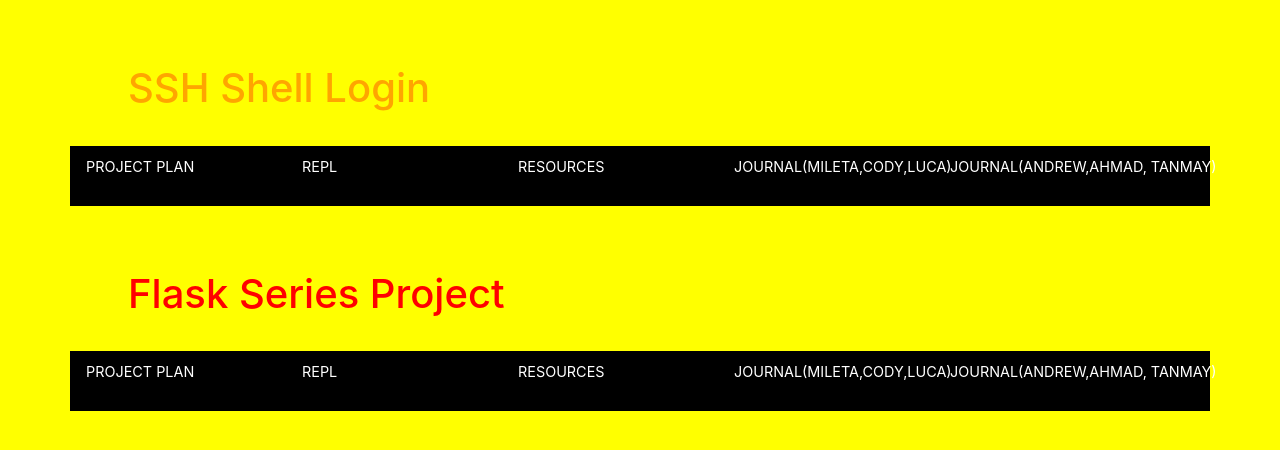
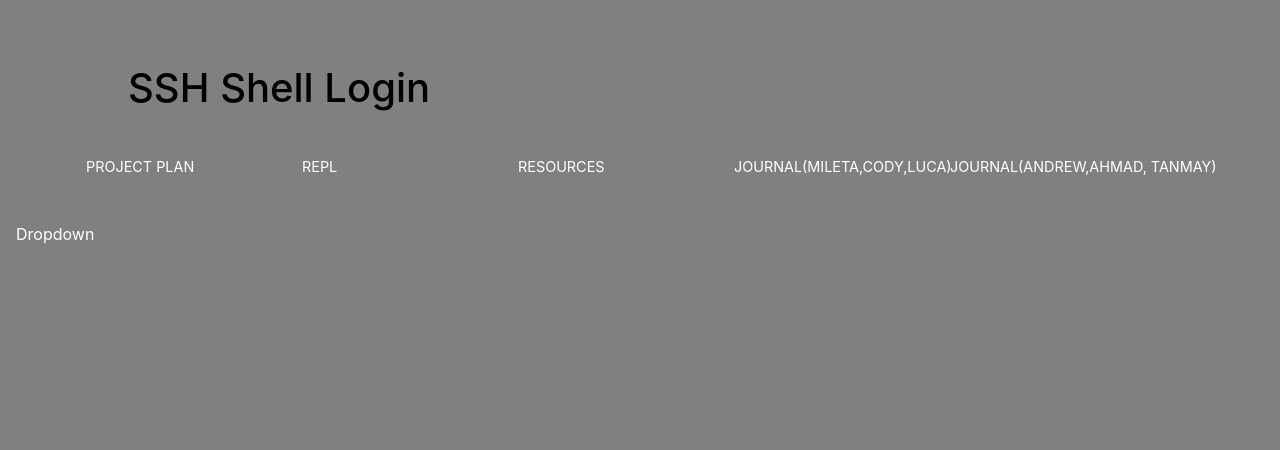
Before and after one commit to MaxVukovich/SecureShell, a Flask app: page /links/ in a window 1280 px wide. Shown: the part 56-506 px from the top of the page. Run offline with Flask 2, Linux system fonts and the light colour scheme; some libraries are stand-ins or nearby versions.

Commit message:
fourth commit

```diff
--- a/templates/links.html
+++ b/templates/links.html
@@ -5,7 +5,6 @@
     <link rel="stylesheet" href="https://stackpath.bootstrapcdn.com/bootstrap/4.3.1/css/bootstrap.min.css" integrity="sha384-ggOyR0iXCbMQv3Xipma34MD+dH/1fQ784/j6cY/iJTQUOhcWr7x9JvoRxT2MZw1T"
           crossorigin="anonymous">
     <link rel="stylesheet" href="https://cdnjs.cloudflare.com/ajax/libs/font-awesome/4.7.0/css/font-awesome.min.css">
-<body>
 <!-- Navigation Bar -->
 <nav class="navbar navbar-expand-lg navbar-light bg-light">
     <a class="navbar-brand" href="#">SSH Login Flask Website</a>
@@ -23,14 +22,15 @@
 </nav>
 
 
+
 </head>
-<body style ="background-color:yellow;">
+<body style ="background-color:gray;">
 
 <div class="product" style="margin-top: 5%;">
     <div class="row" style="padding: 10%; padding-top: 0%; padding-bottom: 2%;">
 
         <div class="col-8">
-            <h1 style="color:Orange;">SSH Shell Login</h1>
+            <h1 style="color:Black;">SSH Shell Login</h1>
         </div>
 
     </div>
@@ -59,42 +59,60 @@
 
 </div>
 
+<head>
+    <meta name="viewport" content="width=device-width, initial-scale=1">
+    <style>
+.dropbtn {
+  background-color: gray;
+  color: white;
+  padding: 16px;
+  font-size: 16px;
+  border: none;
+  left: 30px;
+}
 
-<div class="product" style="margin-top: 5%;">
-    <div class="row" style="padding: 10%; padding-top: 0%; padding-bottom: 2%;">
+.dropdown {
+  position: relative;
+  display: inline-block;
+}
 
-        <div class="col-8">
-            <h1 style="color:Red;">Flask Series Project</h1>
-        </div>
+.dropdown-content {
+  display: none;
+  position: absolute;
+  background-color: white;
+  min-width: 160px;
+  box-shadow: 0px 8px 16px 0px rgba(0,0,0,0.2);
+  z-index: 1;
+}
 
+.dropdown-content a {
+  color: black;
+  padding: 12px 16px;
+  text-decoration: none;
+  display: block;
+}
+
+.dropdown-content a:hover {background-color: #ddd;}
+
+.dropdown:hover .dropdown-content {display: block;}
+
+.dropdown:hover .dropbtn {background-color: gray;}
+</style>
+</head>
+
+<body>
+
+<div class="dropdown">
+    <button class="dropbtn">Dropdown</button>
+    <div class="dropdown-content">
+        <a href="#">Link 1</a>
+        <a href="#">Link 2</a>
+        <a href="#">Link 3</a>
     </div>
-
-    <div class="container" style="padding-left: 0%;">
-        <div class="item">
-            <a href="https://docs.google.com/document/d/1oDSYDH4TLnrq1seO0PEO6nYHXbi3XMscEtPeNIbfMIk/edit?usp=sharing" class="btn">Project Plan</a>
-        </div>
-
-        <div class="item">
-            <a href="https://repl.it/@TMarwah/Team3-SSH-Login#main.py" class="btn">Repl</a>
-        </div>
-
-        <div class="item">
-            <a href="http://nighthawkcoders.cf/courses/python/#flask-padlet" class="btn">Resources</a>
-        </div>
-        <div class="item">
-            <a href="https://docs.google.com/document/d/1f-aT5hgvu_h0xv1gSOvz8Ls-oXVEXlLowsxZdkN6YZw/edit?usp=sharing" class="btn">Journal(Mileta,Cody,Luca)</a>
-        </div>
-        <div class="item">
-            <a href="https://docs.google.com/document/d/1-UAGwPRwrVyJvLPtaW597b4U8GfcQATbWQZXWXvoxgo/edit?usp=sharing" class="btn">Journal(Andrew,Ahmad,
-                Tanmay)
-            </a>
-        </div>
-
-    </div>
-
 </div>
 
 </body>
+
 <style>
 	.fa:hover {
 		transform: translateY(10px);
@@ -126,7 +144,7 @@
 	}
 
 	.container {
-		background: black;
+		background: gray;
 		width: 2000px;
 		height: 60px;
 		/* height given for illustration */
@@ -136,7 +154,7 @@
 	}
 
 	.item {
-		background: black;
+		background: gray;
 		margin: 3px;
 		flex: 0 1 calc(20% - 15px);
 		/* <-- adjusting for margin */
```
